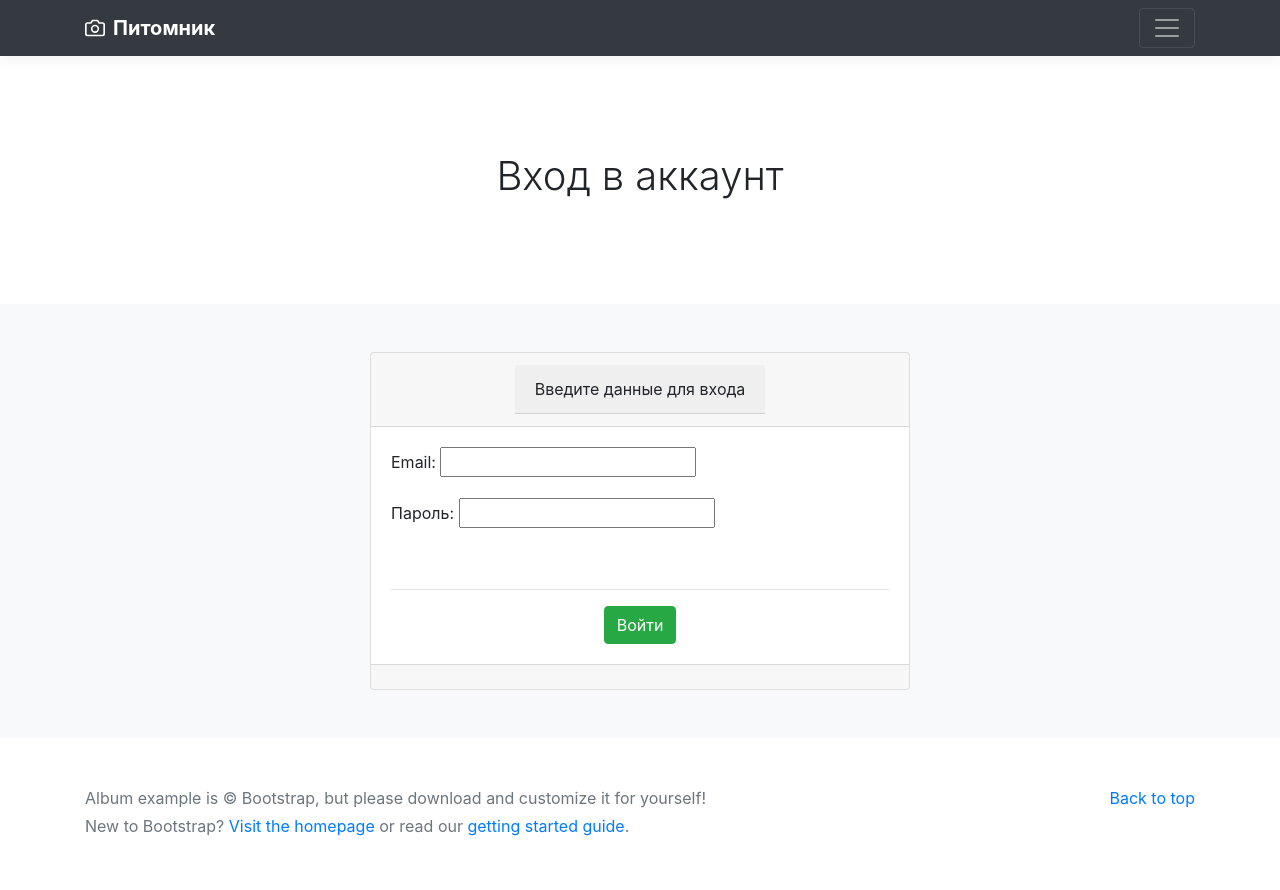
After one commit to Rolllab/DogsProject, a Django app: page /users/ in a window 1280 px wide. The commit adds this page. Run offline with Django 5.2, Linux system fonts and the light colour scheme; some libraries are stand-ins or nearby versions.

Commit message:
Добавлен функционал авторизации пользователя

```diff
--- a/dogs/templates/dogs/base.html
+++ b/dogs/templates/dogs/base.html
@@ -30,14 +30,15 @@
                         <li><a href="{% url 'dogs:breeds' %}" class="text-white">Породы</a></li>
                         <li><a href="{% url 'dogs:dogs_list' %}" class="text-white">Собаки</a></li>
                         <li><a href="{% url 'dogs:dog_create' %}" class="text-white">Добавить собаку</a></li>
-                        <li><a href="{% url 'users:user_register' %}" class="text-white">Регистрация</a></li>
-{#                        {% if user.is_authenticated %}#}
-{#                            <li><a href="{% url 'users:user_profile' %}" class="text-white">Профиль</a></li>#}
-{#                            <li><a href="{% url 'users:user_logout' %}" class="text-white">Выход</a></li>#}
-{#                        {% else %}#}
-{#                            <li><a href="{% url 'users:user_login' %}" class="text-white">Вход</a></li>#}
-{#                            <li><a href="{% url 'users:user_register' %}" class="text-white">Регистрация</a></li>#}
-{#                        {% endif %}#}
+{#                        <li><a href="{% url 'users:user_register' %}" class="text-white">Регистрация</a></li>#}
+{#                        <li><a href="{% url 'users:user_login' %}" class="text-white">Вход</a></li>#}
+                        {% if user.is_authenticated %}
+                            <li><a href="{% url 'users:user_profile' %}" class="text-white">Профиль</a></li>
+                            <li><a href="{% url 'users:user_logout' %}" class="text-white">Выход</a></li>
+                        {% else %}
+                            <li><a href="{% url 'users:user_login' %}" class="text-white">Вход</a></li>
+                            <li><a href="{% url 'users:user_register' %}" class="text-white">Регистрация</a></li>
+                        {% endif %}
                     </ul>
                 </div>
             </div>
--- a/users/forms.py
+++ b/users/forms.py
@@ -15,3 +15,8 @@ class UserRegisterForm(forms.ModelForm):
         if cd['password'] != cd['password2']:
             raise forms.ValidationError('Пароли не совпадают !!!')
         return cd['password2']
+
+
+class UserLoginForm(forms.Form):
+    email = forms.EmailField()
+    password = forms.CharField(label='Пароль', widget=forms.PasswordInput)
--- /dev/null
+++ b/users/templates/users/user_login.html
@@ -0,0 +1,24 @@
+{% extends 'dogs/base.html' %}
+
+{% block content %}
+<div class="row">
+    <div class="col-3"></div>
+        <div class="col-6">
+            <div class="card">
+                <div class="d-flex justify-content-center card-header">
+                    <div class="card-header">Введите данные для входа</div>
+                </div>
+                <div class="card-body">
+                    <form method="post" enctype="multipart/form-data">
+                        {% csrf_token %}
+                        {{ form.as_p }}<br><hr>
+                        <div class="d-flex justify-content-center">
+                            <button type="submit" class="btn btn-success">Войти</button>
+                        </div>
+                    </form>
+                </div>
+                <div class="card-footer d-flex justify-content-center"></div>
+        </div>
+    </div>
+</div>
+{% endblock %}
--- a/users/urls.py
+++ b/users/urls.py
@@ -1,10 +1,11 @@
 from django.urls import path
 
 from users.apps import UsersConfig
-from users.views import user_register_view
+from users.views import user_register_view, user_login_view
 
 app_name = UsersConfig.name
 
 urlpatterns = [
+    path('', user_login_view, name='user_login'),
     path('register/', user_register_view, name='user_register'),
 ]
--- a/users/views.py
+++ b/users/views.py
@@ -1,7 +1,8 @@
 from django.shortcuts import render, reverse
-from django.http import HttpResponseRedirect
+from django.http import HttpResponseRedirect, HttpResponse
+from django.contrib.auth import authenticate, login, logout
 
-from users.forms import UserRegisterForm
+from users.forms import UserRegisterForm, UserLoginForm
 
 
 def user_register_view(request):
@@ -20,3 +21,22 @@ def user_register_view(request):
     }
 
     return render(request,'users/user_register.html', context=context)
+
+def user_login_view(request):
+    if request.method == 'POST':
+        form = UserLoginForm(request.POST)
+        if form.is_valid():
+            cd = form.cleaned_data
+            user = authenticate(email=cd['email'], password=cd['password'])
+            if user:
+                if user.is_active:
+                    login(request, user)
+                    return HttpResponseRedirect(reverse('dogs:index'))
+                else:
+                    return HttpResponse('Аккаунт не активен')
+
+    context = {
+        'title': 'Вход в аккаунт',
+        'form': UserLoginForm()
+    }
+    return render(request, 'users/user_login.html', context=context)
```
